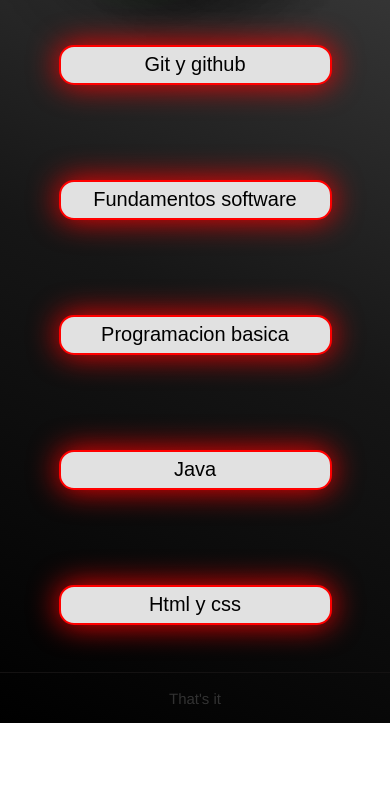
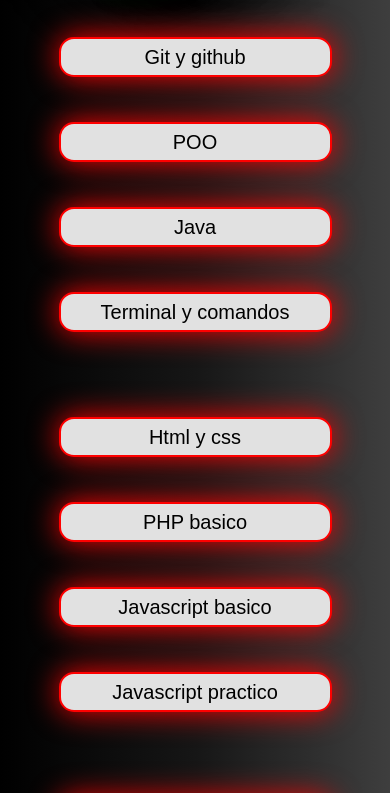
Before and after one commit to alphacentauri55/ms, a plain HTML site: page software/cursos.html in a window 390 px wide. Shown: the part 121-914 px from the top of the page. Before the commit the page ends 844 px from the top, so only its background shows below. Drawn offline with Linux system fonts and the light colour scheme.

Commit message:
Estilos de la pagina de cursos implementada con responsive, falta las subpaginas con la info

```diff
--- a/css/desktop.css
+++ b/css/desktop.css
@@ -0,0 +1,7 @@
+body {
+    background: linear-gradient(25deg,#000, #161616 ,#3e3e3e)
+}
+
+header {
+    margin-bottom: 0;
+}
--- a/css/styles.css
+++ b/css/styles.css
@@ -17,16 +17,17 @@ html {
 body {
     width: 100%;
     height: 100vh;
-    background: linear-gradient(25deg,#000, #161616 ,#3e3e3e)
+    background: linear-gradient(90deg,#000, #161616 ,#3e3e3e)
 }
 
 header {
     width: 100%;
     height: 14%;
-    padding-top: 1.5rem;
     display: flex;
     justify-content: center;
     padding-top: 2.5rem;
+    margin-bottom: 4rem;
+
 }
 
 header a {
@@ -50,11 +51,21 @@ header a h1 {
 
 .container {
     width: 100%;
-    height: 80%;
+    min-height: 80%;
+    max-height: auto;
     display: flex;
     flex-wrap: wrap;
     align-items: center;
-    justify-content: space-evenly;
+    justify-content:space-evenly;
+}
+
+.container__section {
+    display: flex;
+    flex-wrap: wrap;
+    flex-direction: column;
+    height: auto;
+    width: auto;
+    margin-bottom: 4rem;
 }
 
 .button-main {
@@ -104,6 +115,7 @@ header a h1 {
 .container__button--2 {
     border: solid 0.2rem #ff0000;
     box-shadow: 0 0 3rem #ff0000;
+    margin-bottom: 4.5rem;
 }
 
 /* Botones del index */
--- a/css/tablet.css
+++ b/css/tablet.css
@@ -1,3 +1,7 @@
 header a h1 {
     font-size: 3.8rem;
 }
+
+.container__section {
+    margin-bottom: 0;
+}
--- a/software/cursos.html
+++ b/software/cursos.html
@@ -10,7 +10,7 @@
     <title>Cursos software</title>
     <link rel="stylesheet" href="../css/styles.css">
     <link rel="stylesheet" href="../css/tablet.css" media="screen and (min-width: 600px)">
-    <link rel="stylesheet" href="../css/desktop.css" media="screen and (min-width: 800px)">
+    <link rel="stylesheet" href="../css/desktop.css" media="screen and (min-width: 850px)">
 </head>
 
 <body>
@@ -21,11 +21,26 @@
     </header>
 
     <main class="container">
-        <a href="#"><button class=" button container__button--2" title="Presiona para ver mas">Git y github</button></a>
-        <a href="#"><button class=" button container__button--2" title="Presiona para ver mas">Fundamentos software</button></a>
-        <a href="#"><button class=" button container__button--2" title="Presiona para ver mas">Programacion basica</button></a>
-        <a href="#"><button class=" button container__button--2" title="Presiona para ver mas">Java</button></a>
-        <a href="#"><button class=" button container__button--2" title="Presiona para ver mas">Html y css</button></a>
+        <section class="container__section">
+            <a href="../sections/git-github.html"><button class=" button container__button--2" title="Presiona para ver mas">Git y github</button></a>
+            <a href="../sections/poo.html"><button class=" button container__button--2" title="Presiona para ver mas">POO</button></a>
+            <a href="#"><button class=" button container__button--2" title="Presiona para ver mas">Java</button></a>
+            <a href="../sections/terminal.html"><button class=" button container__button--2" title="Presiona para ver mas">Terminal y comandos</button></a>
+        </section>
+
+        <section class="container__section">
+            <a href="../sections/html-css.html"><button class=" button container__button--2" title="Presiona para ver mas">Html y css</button></a>
+            <a href="#"><button class=" button container__button--2" title="Presiona para ver mas">PHP basico</button></a>
+            <a href="../sections/javascript-basico.html"><button class=" button container__button--2" title="Presiona para ver mas">Javascript basico</button></a>
+            <a href="../sections/javascript-practico.html"><button class=" button container__button--2" title="Presiona para ver mas">Javascript practico</button></a>
+        </section>
+
+        <section class="container__section">
+            <a href="../sections/fund-software.html"><button class=" button container__button--2" title="Presiona para ver mas">Fundamentos software</button></a>
+            <a href="../sections/programacion-basica.html"><button class=" button container__button--2" title="Presiona para ver mas">Programacion basica</button></a>
+            <a href="../sections/arduino.html"><button class=" button container__button--2" title="Presiona para ver mas">Arduino</button></a>
+            <a href="#"><button class=" button container__button--2" title="Presiona para ver mas">Requisitos y modelos</button></a>
+        </section>
     </main>
 
     <footer>
```
Also changed, not shown: sections/arduino.html (added), sections/fund-software.html (added), sections/git-github.html (added), sections/html-css.html (added), sections/javascript-basico.html (added), sections/javascript-practico.html (added), sections/poo.html (added), sections/programacion-basica.html (added), sections/terminal.html (added).
